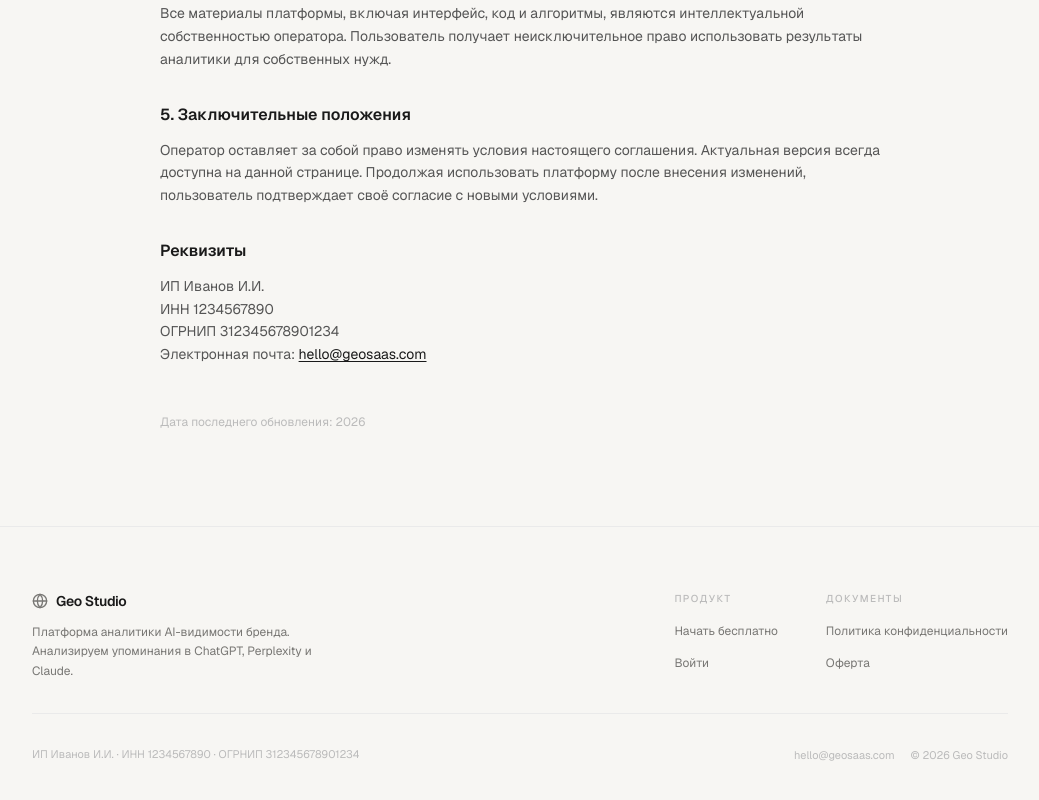
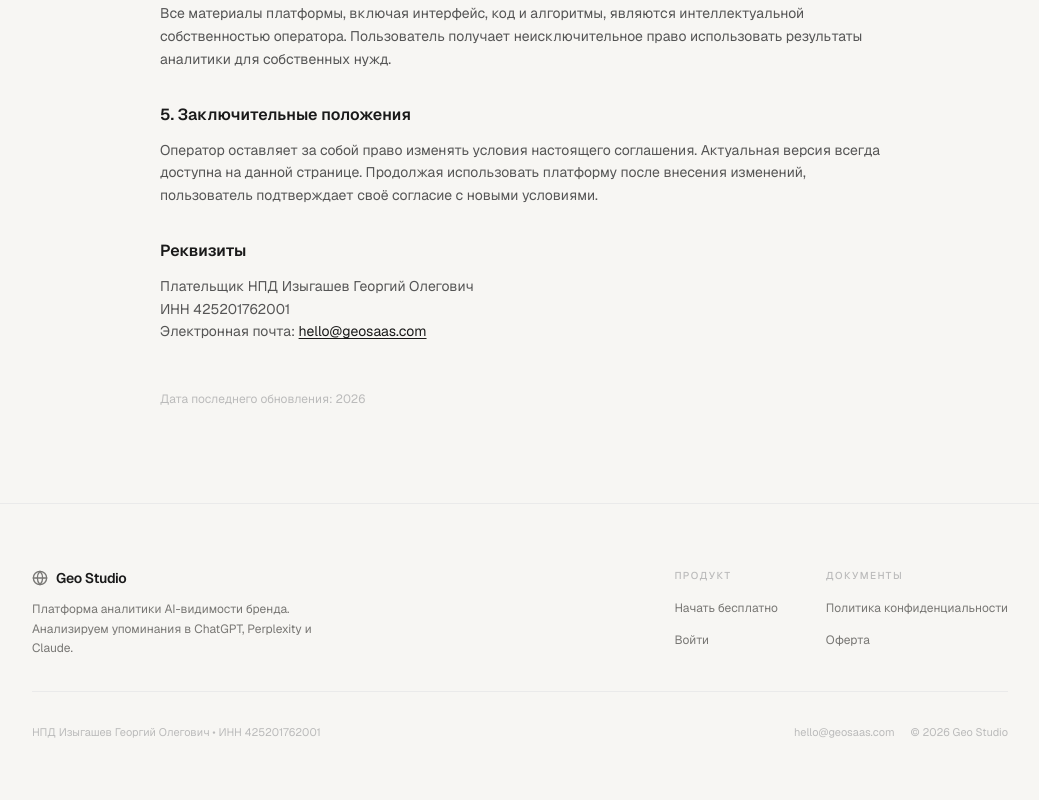
Before and after one commit to izygashev/geo2, a Next.js app: page /offer in a window 1280 px wide. Shown: the part 757-1557 px from the top of the page, without its empty margins (120-1159 px from the left). Built offline with nearby package versions, Linux system fonts and the light colour scheme.

Commit message:
chore: harden docker setup for production, update legal entity info

```diff
--- /dev/null
+++ b/docker-compose.override.yml
@@ -0,0 +1,16 @@
+# ════════════════════════════════════════════════════════════
+# Local Development Overrides
+# ════════════════════════════════════════════════════════════
+# This file is auto-loaded by `docker compose up` and exposes
+# database/redis ports for local development tools.
+# On production, run: docker compose -f docker-compose.yml up -d
+# ════════════════════════════════════════════════════════════
+
+services:
+  postgres:
+    ports:
+      - "5433:5432"
+
+  redis:
+    ports:
+      - "6379:6379"
--- a/docker-compose.yml
+++ b/docker-compose.yml
@@ -1,5 +1,10 @@
 # ════════════════════════════════════════════════════════════
 # Geo Studio — Docker Compose (Full Stack)
+# ════════════════════════════════════════════════════════════
+#
+# Production:  docker compose up -d
+# Migrate:     docker compose run --rm migrate
+# Logs:        docker compose logs -f app worker
 # ════════════════════════════════════════════════════════════
 
 services:
@@ -13,8 +18,7 @@ services:
       POSTGRES_PASSWORD: ${POSTGRES_PASSWORD:-geo_secret}
     volumes:
       - pgdata:/var/lib/postgresql/data
-    ports:
-      - "5433:5432"
+    # ports NOT exposed in production — only internal network
     healthcheck:
       test: ["CMD-SHELL", "pg_isready -U ${POSTGRES_USER:-geo}"]
       interval: 5s
@@ -25,8 +29,7 @@ services:
   redis:
     image: redis:7-alpine
     restart: unless-stopped
-    ports:
-      - "6379:6379"
+    # ports NOT exposed in production — only internal network
     volumes:
       - redisdata:/data
     healthcheck:
--- a/src/app/offer/page.tsx
+++ b/src/app/offer/page.tsx
@@ -105,11 +105,9 @@ export default function OfferPage() {
                 Реквизиты
               </h2>
               <p>
-                ИП&nbsp;Иванов&nbsp;И.И.
+                Плательщик&nbsp;НПД&nbsp;Изыгашев&nbsp;Георгий&nbsp;Олегович
                 <br />
-                ИНН&nbsp;1234567890
-                <br />
-                ОГРНИП&nbsp;312345678901234
+                ИНН&nbsp;425201762001
                 <br />
                 Электронная почта:{" "}
                 <a
--- a/src/app/privacy/page.tsx
+++ b/src/app/privacy/page.tsx
@@ -37,8 +37,8 @@ export default function PrivacyPage() {
               <p>
                 Настоящая политика определяет порядок обработки персональных
                 данных и&nbsp;меры по&nbsp;обеспечению их&nbsp;безопасности.
-                Оператором персональных данных является ИП&nbsp;Иванов&nbsp;И.И.
-                (ИНН&nbsp;1234567890, ОГРНИП&nbsp;312345678901234).
+                Оператором персональных данных является Плательщик&nbsp;НПД&nbsp;Изыгашев&nbsp;Георгий&nbsp;Олегович
+                (ИНН&nbsp;425201762001).
               </p>
             </section>
 
--- a/src/components/footer.tsx
+++ b/src/components/footer.tsx
@@ -80,7 +80,7 @@ export function Footer() {
         {/* Bottom row — реквизиты */}
         <div className="flex flex-col gap-2 md:flex-row md:items-center md:justify-between">
           <p className="text-[11px] leading-relaxed text-[#BBBBBB]">
-            ИП Иванов И.И. · ИНН 1234567890 · ОГРНИП 312345678901234
+            НПД Изыгашев Георгий Олегович • ИНН 425201762001
           </p>
           <div className="flex items-center gap-4">
             <a
```
Also changed, not shown: 2 other files (tests, documents, lock files or other folders).
